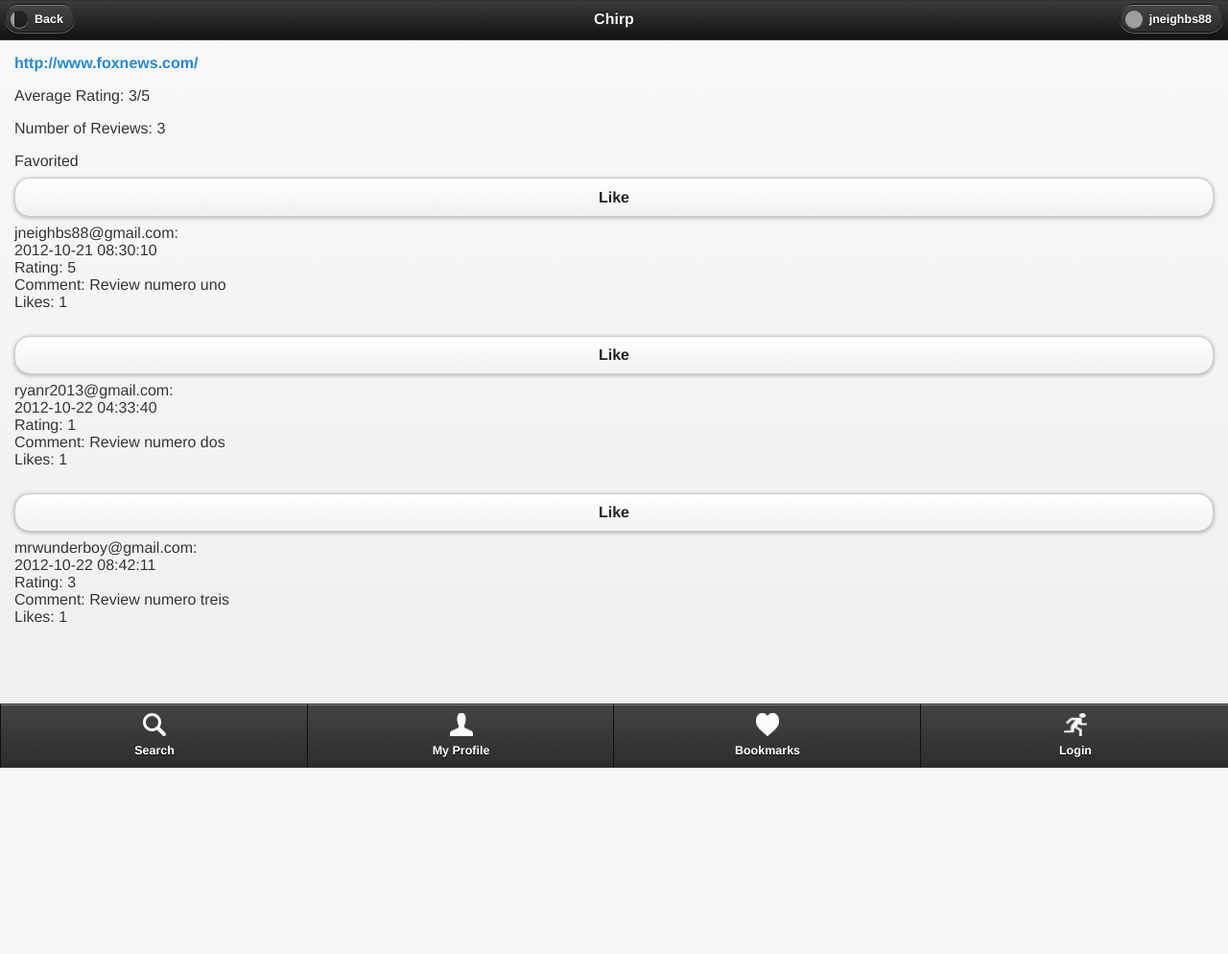
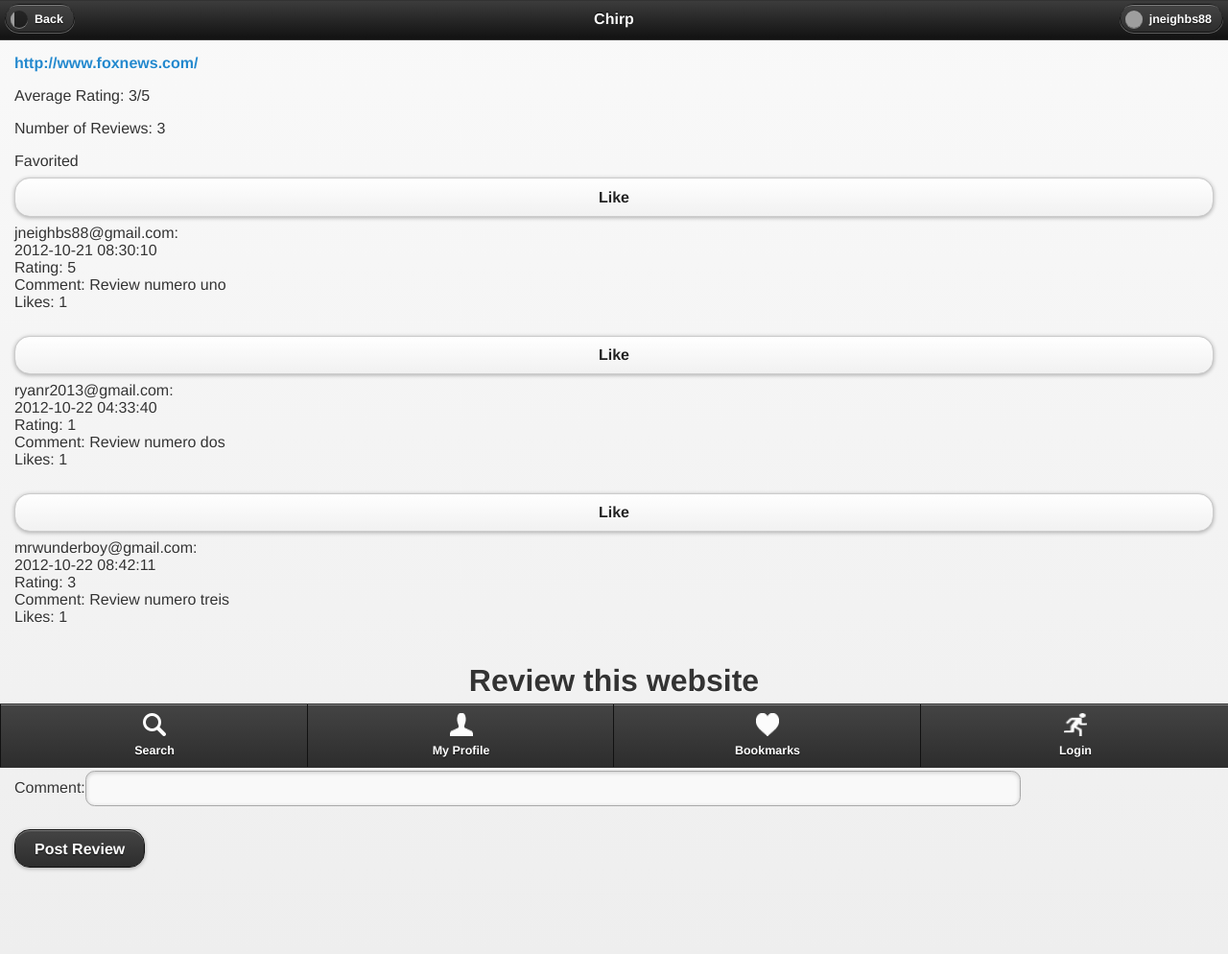
Before and after one commit to bshapero/cs147proj, a PHP site: the page made by site.php in a window 1280 px wide. Shown: the whole page at 96% size. Before the commit the page ends 800 px from the top, so only its background shows below. Run offline with PHP 8.4, Linux system fonts and the light colour scheme; a user stored in the database is signed in; data comes from the database, SQL or seed files in the repository; data that the repository does not hold is empty; grey boxes are pictures that could not be loaded.

Commit message:
write review

```diff
--- a/site.php
+++ b/site.php
@@ -107,6 +107,40 @@
 				}
 			});
 		</script>
+
+		<h1 class="center">Review this website</h1>
+
+		<form action="add_review.php" method="post" id="add_review">
+
+			<div data-role="fieldcontain">
+			<label for="slider">Stars:</label>
+			<input type="range" name="slider" id="slider" value="0" min="0" max="5" />
+		    </div>
+
+		    <div data-role="fieldcontain">
+		     <label for="foo">Comment:</label>
+		     <input type="text" name="comment" id="comment" value=""  />
+			</div>
+
+			<div class="ui-block-b">
+			<button type="submit" data-theme="a">Post Review</button>
+			</div>
+
+			</form>
+			<div id="result"></div>
+
+			<script type="text/javascript">
+				$("#add_review").submit(function() {
+	          					  event.preventDefault();
+	          					  event.stopPropagation();
+	          					  $.post("add_review.php", $("#add_review").serialize(),
+	          					  function(data) {
+	          					  	$("#result").html(data);
+	          					  });
+	              });
+			</script>
+
+
 	</div><!-- /content -->
 
 	<div data-role="footer" data-id="samebar" class="nav-glyphish-example" data-position="fixed" data-tap-toggle="false">
```
